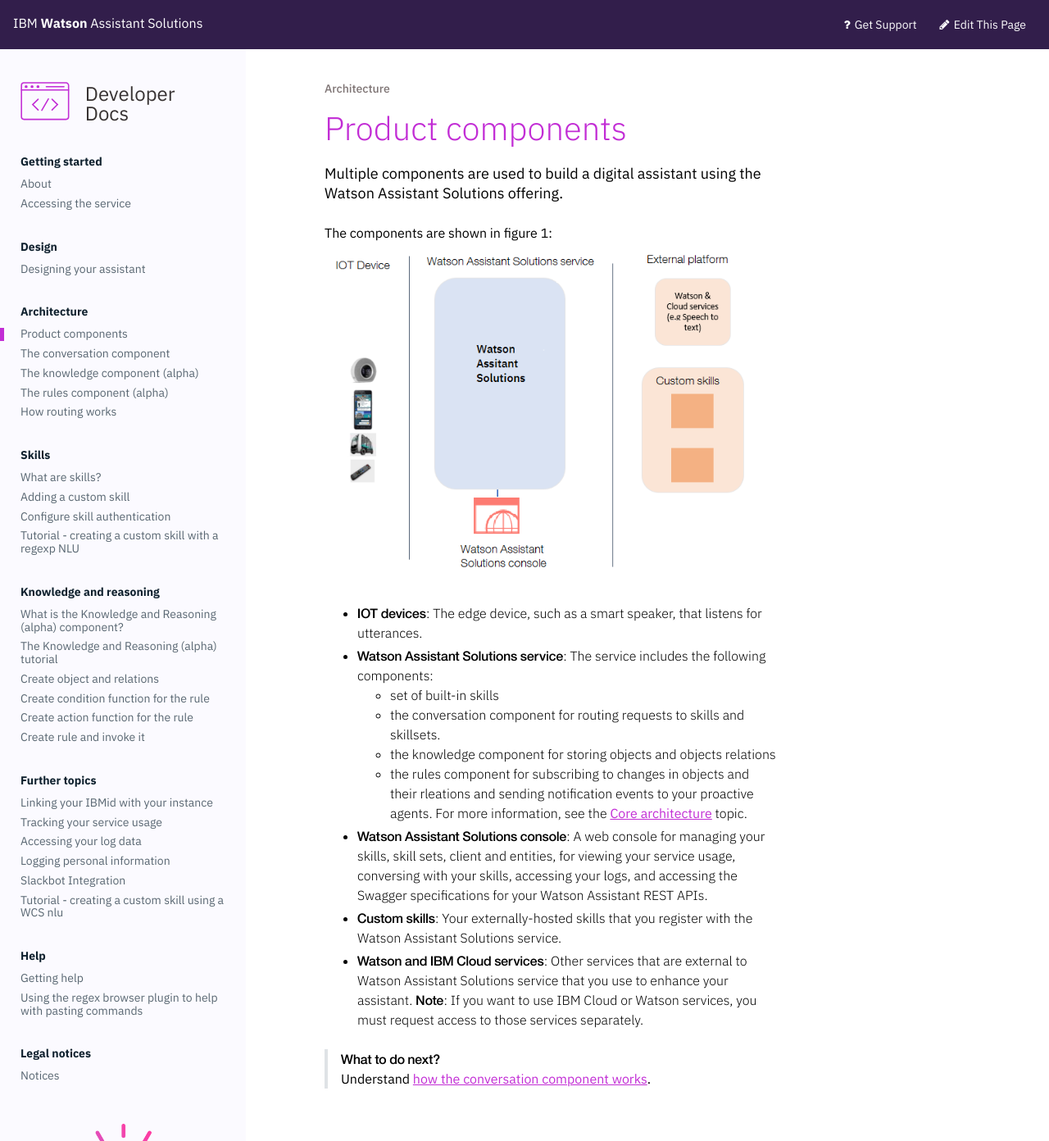
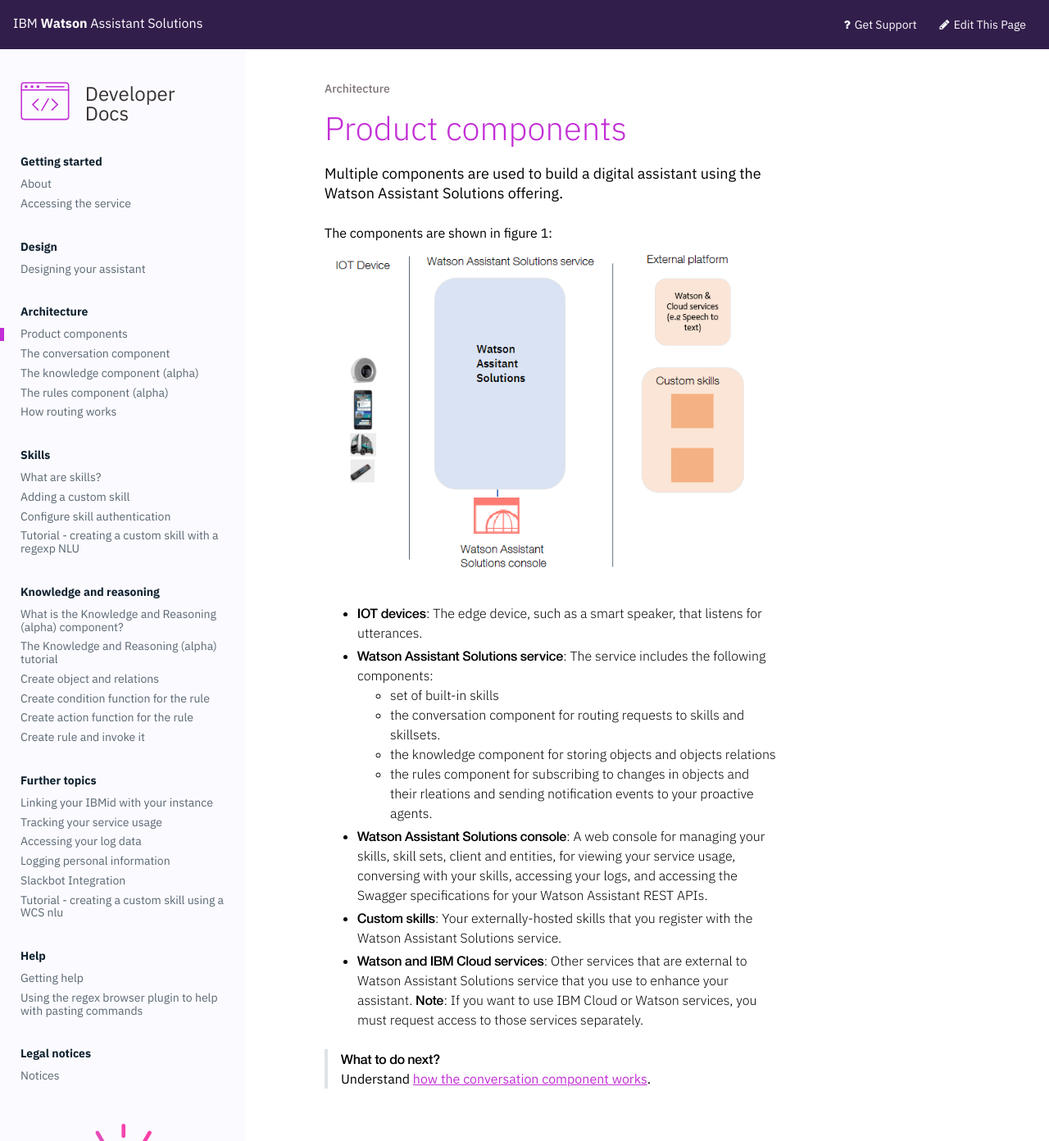
Before and after one commit to Watson-Personal-Assistant/developer, a Jekyll site: the page built from _content/understand-service/overview.md, in a window 1280 px wide. Shown: the whole page at 82% size. Built offline with Jekyll 4.4.1, drawn with Linux system fonts in a browser that asks for light colours.

Commit message:
Update overview.md

```diff
--- a/_content/understand-service/overview.md
+++ b/_content/understand-service/overview.md
@@ -12,7 +12,6 @@
   - the conversation component for routing requests to skills and skillsets.
   - the knowledge component for storing objects and objects relations
   - the rules component for subscribing to changes in objects and their rleations and sending notification events to your proactive agents.
-  For more information, see the [Core architecture]({{site.baseurl}}/understand-service/core) topic.
 - **Watson Assistant Solutions console**: A web console for managing your skills, skill sets, client and entities, for viewing your service usage, conversing with your skills, accessing your logs, and accessing the Swagger specifications for your Watson Assistant REST APIs.
 - **Custom skills**:  Your externally-hosted skills that you register with the Watson Assistant Solutions service.
 - **Watson and IBM Cloud services**: Other services that are external to Watson Assistant Solutions service that you use to enhance your assistant.
```
